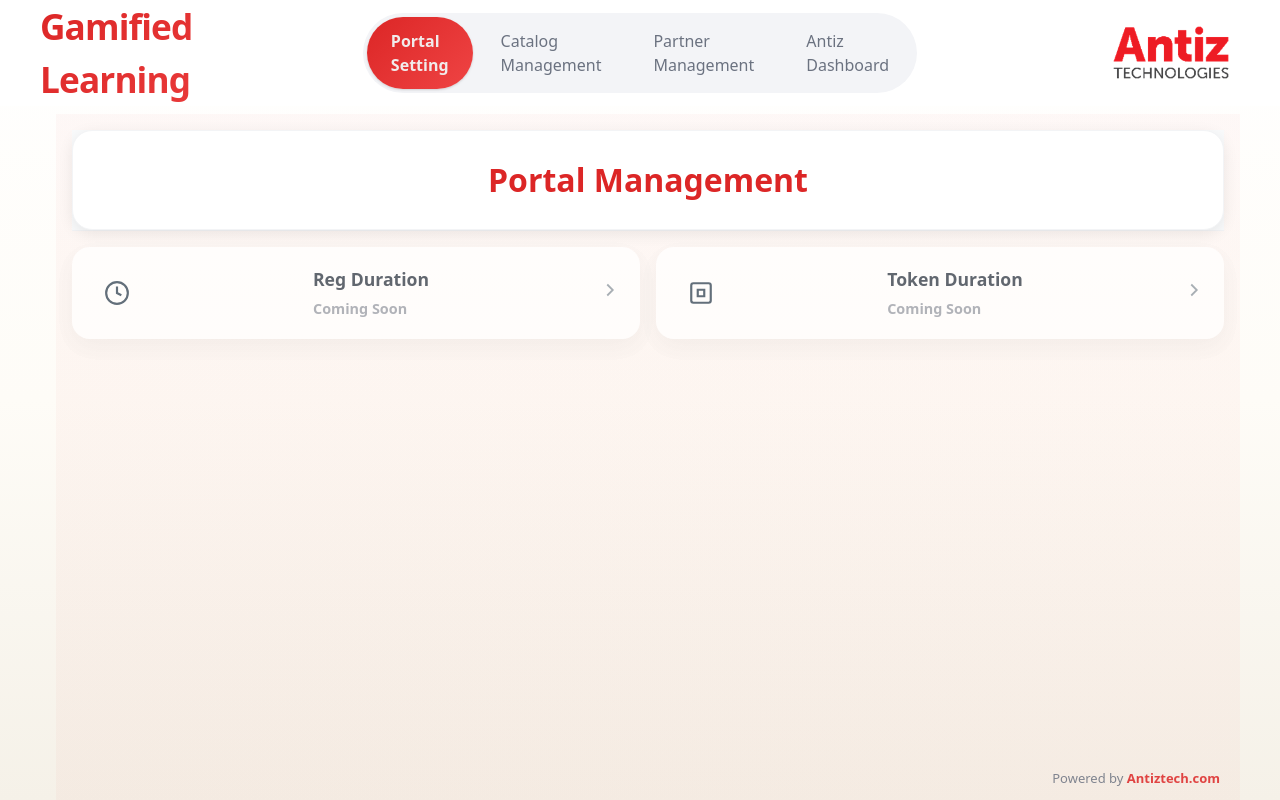
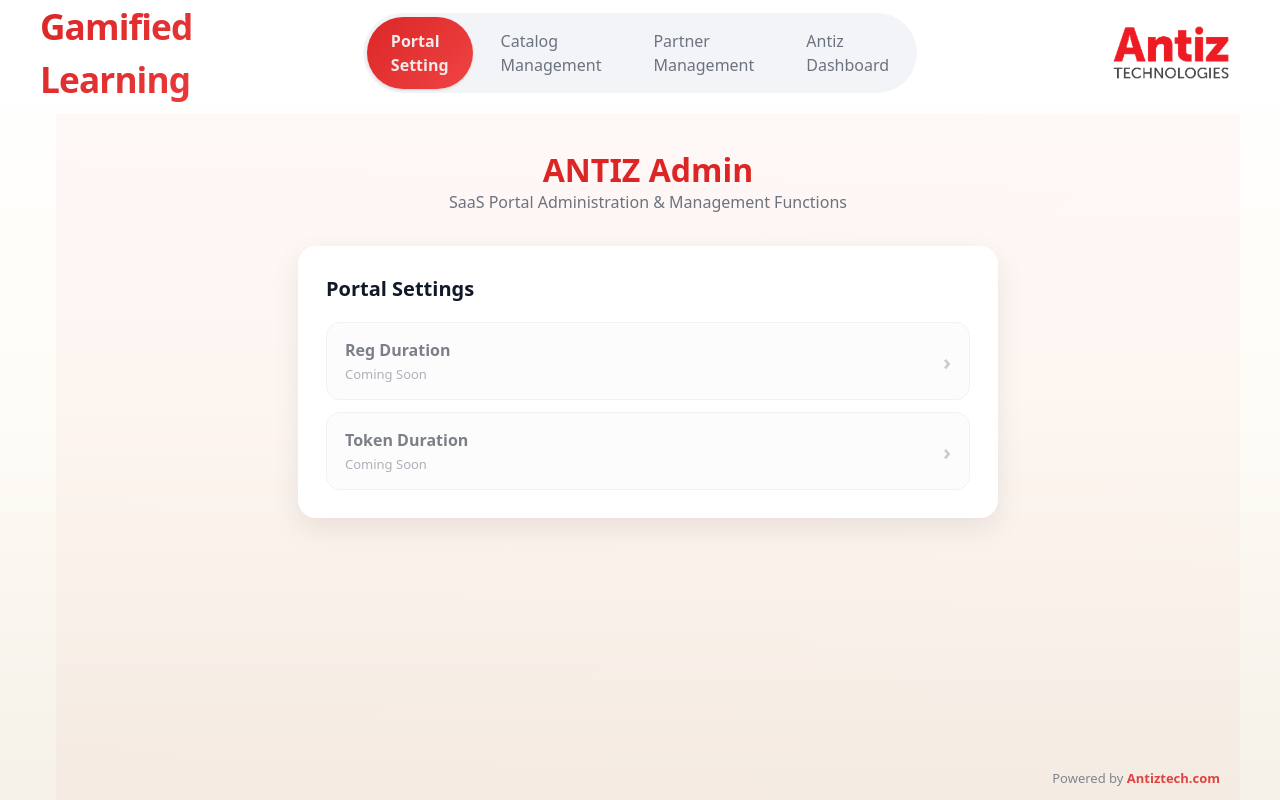
Before and after one commit to Prabhushapure/safety-saas-enterprise, a React (Vite) app: page /AWE-SaaS/internal/home in a window 1280 px wide. Built offline with nearby package versions, Linux system fonts and the light colour scheme.

Commit message:
admin module ui update

```diff
--- a/src/pages/internal/AntizDashboard.jsx
+++ b/src/pages/internal/AntizDashboard.jsx
@@ -1,92 +1,65 @@
 import React from "react";
+import { useNavigate } from "react-router-dom";
 import "./PortalManagement.css";
 
 const AntizDashboard = () => {
+  const navigate = useNavigate();
+
+  const menuLinks = [
+    {
+      title: "Business Dashboard",
+      note: "Coming Soon",
+      disabled: true,
+      path: "/internal/business-dashboard",
+    },
+    {
+      title: "Reports",
+      note: "Coming Soon",
+      disabled: true,
+      path: "/internal/reports",
+    },
+    {
+      title: "Tech Docs",
+      note: "Coming Soon",
+      disabled: true,
+      path: "/internal/tech-docs",
+    },
+  ];
+
   return (
     <div className="portal-page">
       <div className="portal-container">
-
         {/* Header */}
         <div className="portal-header">
           <div className="portal-header-content">
-            <h1>Antiz Dashboard</h1>
+            <h1>ANTIZ Admin</h1>
+            <p>SaaS Portal Administration & Management Functions</p>
           </div>
         </div>
 
-        {/* Cards */}
-        <div className="portal-grid">
+        {/* Single Card */}
+        <div className="portal-single-card">
+          <h2 className="portal-single-title">Antiz Dashboard</h2>
 
-          {/* Business Dashboard */}
-          <div className="portal-card portal-card-disabled">
-            <div className="portal-card-icon">
-              <svg viewBox="0 0 24 24" fill="none" stroke="currentColor" strokeWidth="2">
-                <rect x="3" y="3" width="18" height="18" rx="2" ry="2" />
-                <path d="M8 17V12" />
-                <path d="M12 17V7" />
-                <path d="M16 17V10" />
-              </svg>
-            </div>
+          <div className="portal-link-list">
+            {menuLinks.map((item, index) => (
+              <button
+                key={index}
+                className={`portal-link-item ${item.disabled ? "disabled" : ""}`}
+                disabled={item.disabled}
+                onClick={() => {
+                  if (!item.disabled) navigate(item.path);
+                }}
+              >
+                <div className="portal-link-left">
+                  <span className="portal-link-title">{item.title}</span>
+                  <span className="portal-link-note">{item.note}</span>
+                </div>
 
-            <div className="portal-card-content">
-              <h3>Business Dashboard</h3>
-              <p className="portal-note">Coming Soon</p>
-            </div>
-
-            <div className="portal-card-arrow">
-              <svg viewBox="0 0 24 24" fill="none" stroke="currentColor" strokeWidth="2">
-                <path d="M9 18l6-6-6-6" />
-              </svg>
-            </div>
+                <div className="portal-link-arrow">›</div>
+              </button>
+            ))}
           </div>
-
-          {/* Reports */}
-          <div className="portal-card portal-card-disabled">
-            <div className="portal-card-icon">
-              <svg viewBox="0 0 24 24" fill="none" stroke="currentColor" strokeWidth="2">
-                <path d="M14 2H6a2 2 0 0 0-2 2v16a2 2 0 0 0 2 2h12a2 2 0 0 0 2-2V8z" />
-                <path d="M14 2v6h6" />
-                <path d="M8 13h8" />
-                <path d="M8 17h8" />
-                <path d="M8 9h2" />
-              </svg>
-            </div>
-
-            <div className="portal-card-content">
-              <h3>Reports</h3>
-              <p className="portal-note">Coming Soon</p>
-            </div>
-
-            <div className="portal-card-arrow">
-              <svg viewBox="0 0 24 24" fill="none" stroke="currentColor" strokeWidth="2">
-                <path d="M9 18l6-6-6-6" />
-              </svg>
-            </div>
-          </div>
-
-          {/* Tech Docs */}
-          <div className="portal-card portal-card-disabled">
-            <div className="portal-card-icon">
-              <svg viewBox="0 0 24 24" fill="none" stroke="currentColor" strokeWidth="2">
-                <path d="M4 19.5A2.5 2.5 0 0 0 6.5 22H20" />
-                <path d="M6.5 2H20v20H6.5A2.5 2.5 0 0 1 4 19.5v-15A2.5 2.5 0 0 1 6.5 2z" />
-                <path d="M8 7h8" />
-                <path d="M8 11h8" />
-                <path d="M8 15h6" />
-              </svg>
-            </div>
-
-            <div className="portal-card-content">
-              <h3>Tech Docs</h3>
-              <p className="portal-note">Coming Soon</p>
-            </div>
-
-            <div className="portal-card-arrow">
-              <svg viewBox="0 0 24 24" fill="none" stroke="currentColor" strokeWidth="2">
-                <path d="M9 18l6-6-6-6" />
-              </svg>
-            </div>
-          </div>
-
         </div>
       </div>
 
--- a/src/pages/internal/CatalogManagement.jsx
+++ b/src/pages/internal/CatalogManagement.jsx
@@ -1,65 +1,59 @@
 import React from "react";
-import { Link } from "react-router-dom";
-import "./PortalManagement.css"; // reuse same styling
+import { useNavigate } from "react-router-dom";
+import "./PortalManagement.css";
 
 const CatalogManagement = () => {
+  const navigate = useNavigate();
+
+  const menuLinks = [
+    {
+      title: "Game Management",
+      note: "Manage games in the catalog",
+      disabled: false,
+      path: "/internal/game-management",
+    },
+    {
+      title: "List Management",
+      note: "Coming Soon",
+      disabled: true,
+      path: "/internal/list-management",
+    },
+  ];
+
   return (
     <div className="portal-page">
       <div className="portal-container">
-
         {/* Header */}
         <div className="portal-header">
           <div className="portal-header-content">
-            <h1>Catalog Management</h1>
+            <h1>ANTIZ Admin</h1>
+            <p>SaaS Portal Administration & Management Functions</p>
           </div>
         </div>
 
-        {/* Cards */}
-        <div className="portal-grid">
+        {/* Single Card */}
+        <div className="portal-single-card">
+          <h2 className="portal-single-title">Catalog Management</h2>
 
-          {/* Game Management (Active) */}
-          <Link to="/internal/game-management" className="portal-card">
-            <div className="portal-card-icon">
-              <svg viewBox="0 0 24 24" fill="none" stroke="currentColor" strokeWidth="2">
-                <rect x="3" y="3" width="18" height="18" rx="2" ry="2" />
-                <path d="M8 12h8" />
-                <path d="M12 8v8" />
-              </svg>
-            </div>
+          <div className="portal-link-list">
+            {menuLinks.map((item, index) => (
+              <button
+                key={index}
+                className={`portal-link-item ${item.disabled ? "disabled" : ""}`}
+                disabled={item.disabled}
+                onClick={() => {
+                  if (!item.disabled) navigate(item.path);
+                }}
+              >
+                <div className="portal-link-left">
+                  <span className="portal-link-title">{item.title}</span>
+                  <span className="portal-link-note">{item.note}</span>
+                </div>
 
-            <div className="portal-card-content">
-              <h3>Game Management</h3>
-              <p>Manage games in the catalog</p>
-            </div>
-
-            <div className="portal-card-arrow">
-              <svg viewBox="0 0 24 24" fill="none" stroke="currentColor" strokeWidth="2">
-                <path d="M9 18l6-6-6-6" />
-              </svg>
-            </div>
-          </Link>
-
-          {/* List Management (Disabled) */}
-          <div className="portal-card portal-card-disabled">
-            <div className="portal-card-icon">
-              <svg viewBox="0 0 24 24" fill="none" stroke="currentColor" strokeWidth="2">
-                <circle cx="12" cy="12" r="10" />
-                <path d="M8 12h8" />
-              </svg>
-            </div>
-
-            <div className="portal-card-content">
-              <h3>List Management</h3>
-              <p className="portal-note">Coming Soon</p>
-            </div>
-
-            <div className="portal-card-arrow">
-              <svg viewBox="0 0 24 24" fill="none" stroke="currentColor" strokeWidth="2">
-                <path d="M9 18l6-6-6-6" />
-              </svg>
-            </div>
+                <div className="portal-link-arrow">›</div>
+              </button>
+            ))}
           </div>
-
         </div>
       </div>
 
--- a/src/pages/internal/PartnerManagement.jsx
+++ b/src/pages/internal/PartnerManagement.jsx
@@ -1,65 +1,59 @@
 import React from "react";
+import { useNavigate } from "react-router-dom";
 import "./PortalManagement.css";
 
 const PartnerManagement = () => {
+  const navigate = useNavigate();
+
+  const menuLinks = [
+    {
+      title: "Partner Management",
+      note: "Coming Soon",
+      disabled: true,
+      path: "/internal/partner-management/partners",
+    },
+    {
+      title: "User Management",
+      note: "Coming Soon",
+      disabled: true,
+      path: "/internal/partner-management/users",
+    },
+  ];
+
   return (
     <div className="portal-page">
       <div className="portal-container">
-
         {/* Header */}
         <div className="portal-header">
           <div className="portal-header-content">
-            <h1>Partner Management</h1>
+            <h1>ANTIZ Admin</h1>
+            <p>SaaS Portal Administration & Management Functions</p>
           </div>
         </div>
 
-        {/* Cards */}
-        <div className="portal-grid">
+        {/* Single Card */}
+        <div className="portal-single-card">
+          <h2 className="portal-single-title">Partner Management</h2>
 
-          {/* Partner Management */}
-          <div className="portal-card portal-card-disabled">
-            <div className="portal-card-icon">
-              <svg viewBox="0 0 24 24" fill="none" stroke="currentColor" strokeWidth="2">
-                <path d="M20 21v-2a4 4 0 0 0-4-4H8a4 4 0 0 0-4 4v2" />
-                <circle cx="12" cy="7" r="4" />
-              </svg>
-            </div>
+          <div className="portal-link-list">
+            {menuLinks.map((item, index) => (
+              <button
+                key={index}
+                className={`portal-link-item ${item.disabled ? "disabled" : ""}`}
+                disabled={item.disabled}
+                onClick={() => {
+                  if (!item.disabled) navigate(item.path);
+                }}
+              >
+                <div className="portal-link-left">
+                  <span className="portal-link-title">{item.title}</span>
+                  <span className="portal-link-note">{item.note}</span>
+                </div>
 
-            <div className="portal-card-content">
-              <h3>Partner Management</h3>
-              <p className="portal-note">Coming Soon</p>
-            </div>
-
-            <div className="portal-card-arrow">
-              <svg viewBox="0 0 24 24" fill="none" stroke="currentColor" strokeWidth="2">
-                <path d="M9 18l6-6-6-6" />
-              </svg>
-            </div>
+                <div className="portal-link-arrow">›</div>
+              </button>
+            ))}
           </div>
-
-          {/* User Management */}
-          <div className="portal-card portal-card-disabled">
-            <div className="portal-card-icon">
-              <svg viewBox="0 0 24 24" fill="none" stroke="currentColor" strokeWidth="2">
-                <path d="M17 21v-2a4 4 0 0 0-4-4H5a4 4 0 0 0-4 4v2" />
-                <circle cx="9" cy="7" r="4" />
-                <path d="M23 21v-2a4 4 0 0 0-3-3.87" />
-                <path d="M16 3.13a4 4 0 0 1 0 7.75" />
-              </svg>
-            </div>
-
-            <div className="portal-card-content">
-              <h3>User Management</h3>
-              <p className="portal-note">Coming Soon</p>
-            </div>
-
-            <div className="portal-card-arrow">
-              <svg viewBox="0 0 24 24" fill="none" stroke="currentColor" strokeWidth="2">
-                <path d="M9 18l6-6-6-6" />
-              </svg>
-            </div>
-          </div>
-
         </div>
       </div>
 
--- a/src/pages/internal/PortalManagement.css
+++ b/src/pages/internal/PortalManagement.css
@@ -16,28 +16,21 @@
 
   /* ===== HEADER ===== */
   .portal-header {
-    border-bottom: 1px solid #f3f4f6;
     flex-shrink: 0;
    margin-bottom: 1rem;
    padding-bottom: 0;
    top: 0;
    z-index: 10;
-   background: #f9fafb;
+   background: transparent;
   }
 
   .portal-header-content {
     position: relative;
-
     display: flex;
-    justify-content: center;   /* ✅ center content */
+    justify-content: center;
     align-items: center;
     gap: 1rem;
-
-    background: white;
-    border-radius: 20px;
-    border: 1px solid #f3f4f6;
-    box-shadow: 0 4px 15px rgba(0, 0, 0, 0.08);
-
+    background: transparent;
     padding: 1rem;
     min-height: 100px !important;
   }
@@ -48,16 +41,21 @@
     font-size: 2rem;
     font-weight: 700;
 
-    /* ✅ Red color */
+
     color: #dc2626;
 
-    /* ✅ Force perfect center */
+
     position: absolute;
     left: 50%;
-    top: 50%;
+    top: 40%;
     transform: translate(-50%, -50%);
   }
 
+  .portal-header-content p {
+    margin: 0;
+    position: absolute;
+    top: 60%;
+  }
 
 
   /* ===== GRID ===== */
@@ -67,77 +65,81 @@
     gap: 1rem;
   }
 
-  /* ===== CARD ===== */
-  .portal-card {
-    display: flex;
-    align-items: center;
-    justify-content: space-between;
-    gap: 1rem;
-    background: #ffffff;
-    padding: 1.2rem;
+  .portal-single-card {
+    background: #fff;
     border-radius: 18px;
-
-    box-shadow: 0 8px 24px rgba(0, 0, 0, 0.06);
-    transition: transform 0.15s ease, box-shadow 0.15s ease;
+    padding: 28px;
+    box-shadow: 0 10px 30px rgba(0, 0, 0, 0.08);
+    max-width: 700px;
+    margin: 0 auto;
+    width: 100%;
   }
 
-  .portal-card:hover {
-    transform: translateY(-3px);
-    box-shadow: 0 12px 30px rgba(0, 0, 0, 0.1);
+  .portal-single-title {
+    font-size: 20px;
+    font-weight: 700;
+    margin: 0 0 18px 0;
+    color: #111827;
+    text-align: left;
   }
 
-  /* ===== DISABLED CARD ===== */
-  .portal-card-disabled {
-    opacity: 0.7;
+  .portal-link-list {
+    display: flex;
+    flex-direction: column;
+    gap: 12px;
+  }
+
+  .portal-link-item {
+    width: 100%;
+    border: 1px solid #e5e7eb;
+    background: #fafafa;
+    border-radius: 14px;
+    padding: 16px 18px;
+    cursor: pointer;
+    display: flex;
+    justify-content: space-between;
+    align-items: center;
+    transition: 0.2s;
+  }
+
+  .portal-link-item:hover {
+    background: #f3f4f6;
+    transform: translateY(-1px);
+  }
+
+  .portal-link-left {
+    display: flex;
+    flex-direction: column;
+    gap: 4px;
+    text-align: left;
+  }
+
+  .portal-link-title {
+    font-size: 16px;
+    font-weight: 600;
+    color: #111827;
+  }
+
+  .portal-link-note {
+    font-size: 13px;
+    color: #6b7280;
+  }
+
+  .portal-link-arrow {
+    font-size: 22px;
+    font-weight: 700;
+    color: #9ca3af;
+  }
+
+  .portal-link-item.disabled {
+    opacity: 0.55;
     cursor: not-allowed;
   }
 
-  .portal-card-disabled:hover {
+  .portal-link-item.disabled:hover {
+    background: #fafafa;
     transform: none;
-    box-shadow: 0 8px 24px rgba(0, 0, 0, 0.06);
   }
-
-  /* ===== ICON ===== */
-  .portal-card-icon {
-    width: 52px;
-    height: 52px;
-    border-radius: 14px;
-    display: flex;
-    align-items: center;
-    justify-content: center;
-  }
-
-  .portal-card-icon svg {
-    width: 26px;
-    height: 26px;
-  }
-
-  /* ===== CONTENT ===== */
-  .portal-card-content h3 {
-    margin: 0;
-    font-size: 1.1rem;
-    font-weight: 700;
-  }
-
-  .portal-card-content p {
-    margin: 0.35rem 0 0;
-    font-size: 0.9rem;
-    opacity: 0.75;
-  }
-
-  /* Coming soon text */
-  .portal-note {
-    font-weight: 600;
-    opacity: 0.8;
-  }
-
-  /* ===== ARROW ===== */
-  .portal-card-arrow svg {
-    width: 22px;
-    height: 22px;
-    opacity: 0.55;
-  }
-
   /* ===== FOOTER ===== */
   .portal-powered-by {
     position: fixed;
--- a/src/pages/internal/PortalManagement.jsx
+++ b/src/pages/internal/PortalManagement.jsx
@@ -10,63 +10,45 @@ const PortalManagement = () => {
     navigate("/internal/home");
   };
 
+  const menuLinks = [
+    { title: "Reg Duration", note: "Coming Soon", disabled: true },
+    { title: "Token Duration", note: "Coming Soon", disabled: true },
+  ];
+
   return (
     <div className="portal-page">
       <div className="portal-container">
-
         {/* Header */}
         <div className="portal-header">
           <div className="portal-header-content">
-            <h1>Portal Management</h1>
-
+            <h1>ANTIZ Admin</h1>
+            <p>SaaS Portal Administration & Management Functions</p>
           </div>
         </div>
 
-        {/* Cards */}
-        <div className="portal-grid">
+        {/* Single Card */}
+        <div className="portal-single-card">
+          <h2 className="portal-single-title">Portal Settings</h2>
 
-          {/* Reg Duration */}
-          <div className="portal-card portal-card-disabled">
-            <div className="portal-card-icon">
-              <svg viewBox="0 0 24 24" fill="none" stroke="currentColor" strokeWidth="2">
-                <circle cx="12" cy="12" r="10" />
-                <path d="M12 6v6l4 2" />
-              </svg>
-            </div>
+          <div className="portal-link-list">
+            {menuLinks.map((item, index) => (
+              <button
+                key={index}
+                className={`portal-link-item ${item.disabled ? "disabled" : ""}`}
+                disabled={item.disabled}
+                onClick={() => {
+                  if (!item.disabled) navigate(item.path);
+                }}
+              >
+                <div className="portal-link-left">
+                  <span className="portal-link-title">{item.title}</span>
+                  <span className="portal-link-note">{item.note}</span>
+                </div>
 
-            <div className="portal-card-content">
-              <h3>Reg Duration</h3>
-              <p className="portal-note">Coming Soon</p>
-            </div>
-
-            <div className="portal-card-arrow">
-              <svg viewBox="0 0 24 24" fill="none" stroke="currentColor" strokeWidth="2">
-                <path d="M9 18l6-6-6-6" />
-              </svg>
-            </div>
+                <div className="portal-link-arrow">›</div>
+              </button>
+            ))}
           </div>
-
-          {/* Token Duration */}
-          <div className="portal-card portal-card-disabled">
-            <div className="portal-card-icon">
-              <svg viewBox="0 0 24 24" fill="none" stroke="currentColor" strokeWidth="2">
-                <rect x="3" y="3" width="18" height="18" rx="2" ry="2" />
-                <path d="M9 9h6v6H9z" />
-              </svg>
-            </div>
-
-            <div className="portal-card-content">
-              <h3>Token Duration</h3>
-              <p className="portal-note">Coming Soon</p>
-            </div>
-
-            <div className="portal-card-arrow">
-              <svg viewBox="0 0 24 24" fill="none" stroke="currentColor" strokeWidth="2">
-                <path d="M9 18l6-6-6-6" />
-              </svg>
-            </div>
-          </div>
-
         </div>
       </div>
 
```
